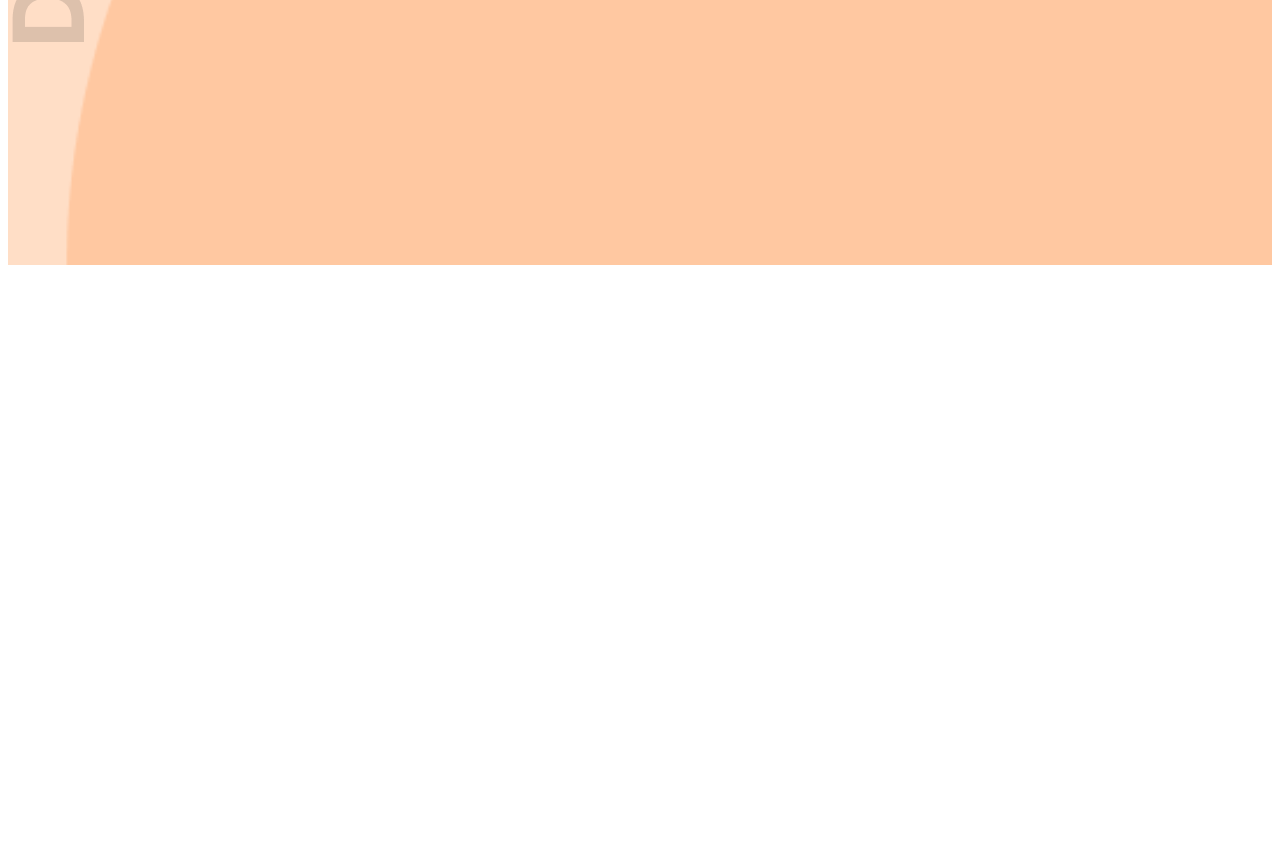
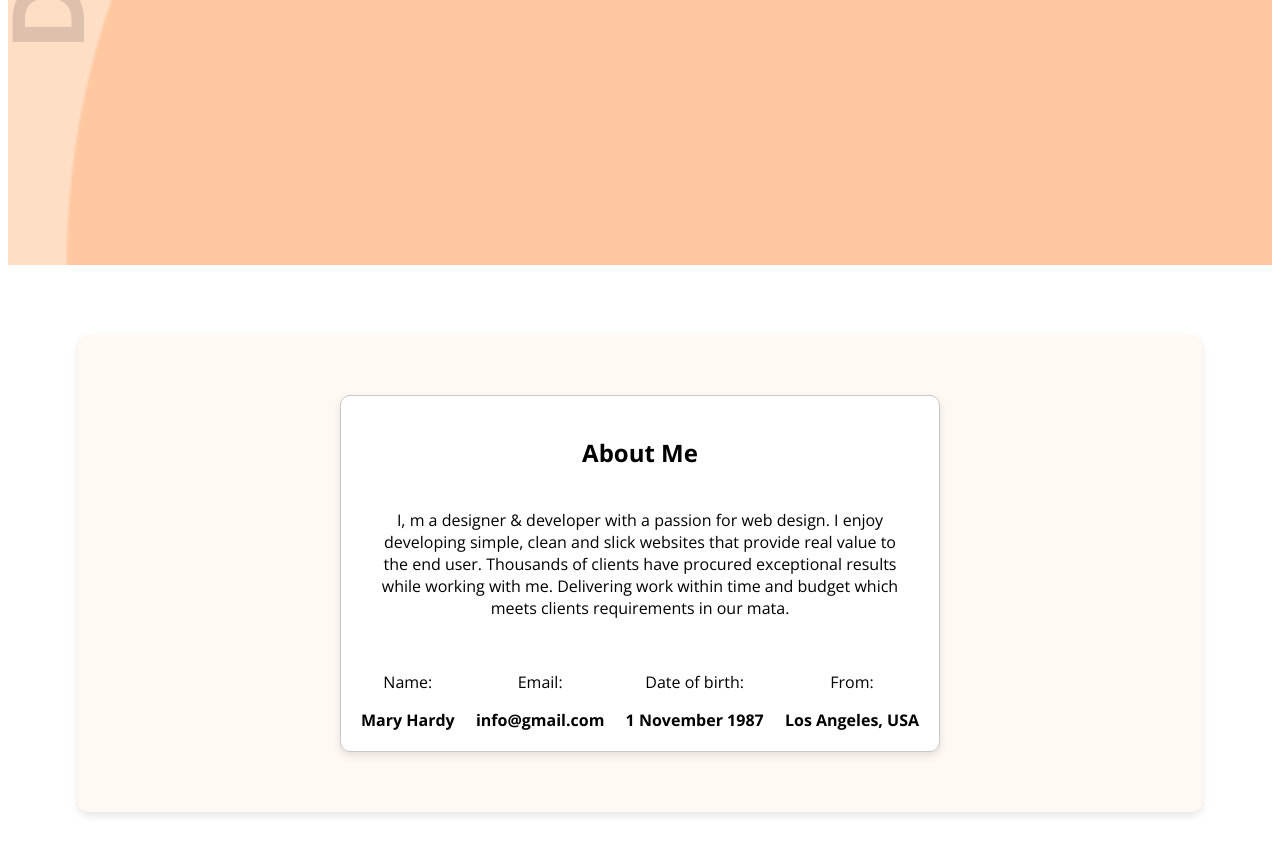
Before and after one commit to HasanCodeX/Project---Mary-Hardy-web-developer-portfolio, a plain HTML site: page index.html in a window 1280 px wide. Shown: the part 1024-1878 px from the top of the page. Before the commit the page ends 1297 px from the top, so only its background shows below. Drawn offline with nearby package versions, Linux system fonts and the light colour scheme.

Commit message:
About Section

```diff
--- a/index.html
+++ b/index.html
@@ -17,29 +17,64 @@
       <nav class="nav-design">
         <h3 class="nav-title">Ma<span class="text-primary">r</span>y</h3>
         <ul>
-          <li><a class="text-secindary" href="portfolio">Portfolio</a></li>
-          <li><a class="text-secindary" href="Blog">Blog</a></li>
+          <li><a class="text-secondary" href="portfolio">Portfolio</a></li>
+          <li><a class="text-secondary" href="Blog">Blog</a></li>
           <li>
             <a href=""><button class="btn-primary">Hire Me</button></a>
           </li>
         </ul>
       </nav>
       <div class="baner">
-        <div><img src="images/developer.png" alt=""></div>
+        <div><img src="images/developer.png" alt="" /></div>
         <div>
           <p class="banner-title">Hi, I am</p>
           <h2 class="banner-heading">Mary Hardy</h2>
-          <p class="banner-description ">
+          <p class="banner-description">
             Shot what able cold new see hold.Friendly as an betrayed formerly
             he. Morning because as to society behaved moments.
           </p>
-          <div class="banner-btn"><button class="btn-primary">Download CV</button> <button class="btn-secondary">Contact</button></div>
+          <div class="banner-btn">
+            <button class="btn-primary">Download CV</button>
+            <button class="btn-secondary">Contact</button>
+          </div>
         </div>
-        <div><img src="images/hardy.png" alt=""></div>
-
+        <div><img src="images/hardy.png" alt="" /></div>
       </div>
     </header>
-    <main></main>
+    <main>
+      <div class="about-box">
+        <div class="about-me">
+          <div class="about-title"><h2>About Me</h2></div>
+          <div>
+            <p class="about-description">
+              I, m a designer & developer with a passion for web design. I enjoy
+              developing simple, clean and slick websites that provide real
+              value to the end user. Thousands of clients have procured
+              exceptional results while working with me. Delivering work within
+              time and budget which meets clients requirements in our mata.
+            </p>
+          </div>
+          <div class="about-element">
+            <div>
+              <p>Name:</p>
+              <b>Mary Hardy</b>
+            </div>
+            <div>
+              <p>Email:</p>
+              <b>info@gmail.com</b>
+            </div>
+            <div>
+              <p>Date of birth:</p>
+              <b>1 November 1987 </b>
+            </div>
+            <div>
+              <p>From:</p>
+              <b>Los Angeles, USA</b>
+            </div>
+          </div>
+        </div>
+      </div>
+    </main>
     <footer></footer>
   </body>
 </html>
--- a/styles/style.css
+++ b/styles/style.css
@@ -50,7 +50,7 @@ ul {
   font-style: normal;
   font-variation-settings: "wdth" 100;
 }
-.text-secindary {
+.text-secondary {
   color: gray;
 }
 
@@ -134,6 +134,42 @@ ul {
   text-align: left;
 }
 
-.banner-btn{
-    display :flex
+.banner-btn {
+  display: flex;
+
+  gap: 20px;
 }
+
+/* about style */
+.about-box {
+    border-radius: 10px;
+    background: rgb(255, 248, 243);
+    padding: 10px;
+    box-shadow: 0 4px 8px rgba(0, 0, 0, 0.1);
+    margin: 70px;
+}
+
+.about-me {
+    position: relative;
+    max-width: 600px;
+    height: auto;
+    margin: 50px auto;
+    padding: 20px;
+    box-sizing: border-box;
+    border: 1px solid rgb(200, 200, 200);
+    background: rgb(255, 255, 255);
+    text-align: center;
+    border-radius: 10px;
+    box-shadow: 0 4px 8px rgba(0, 0, 0, 0.1);
+}
+
+.about-element {
+display: flex;
+justify-content: space-between;
+
+
+}
+
+.about-description {
+  padding: 20px;
+}
```
